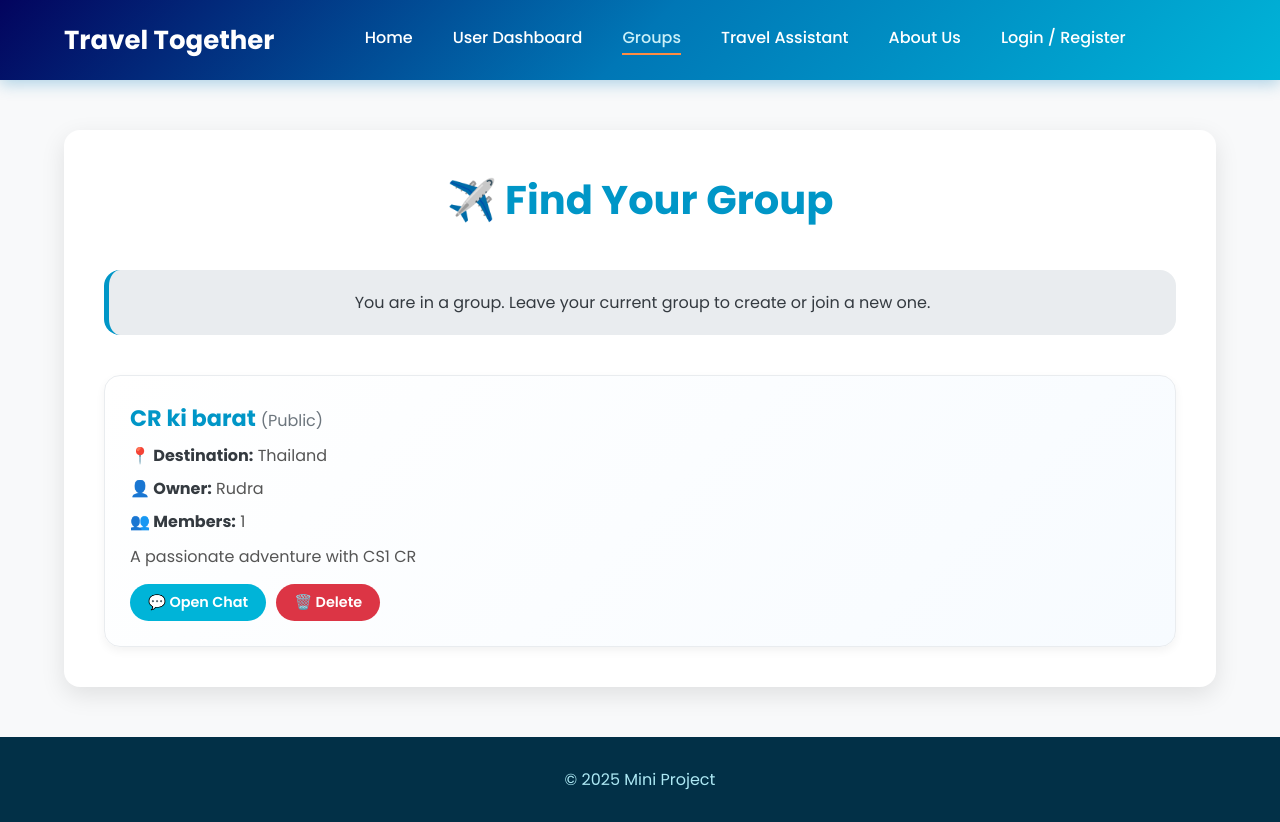
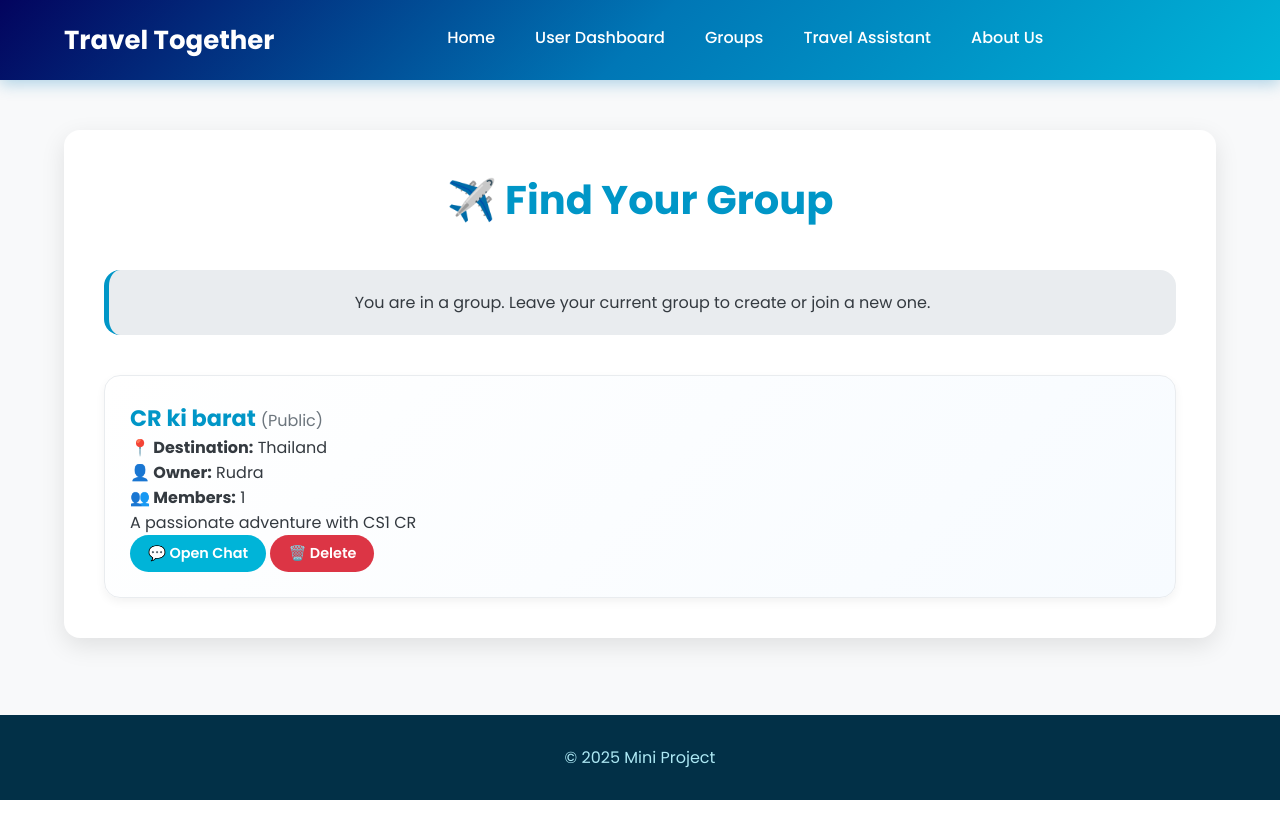
Before and after one commit to Dev-saxena11/mini_project, a Flask app: page /groups in a window 1280 px wide. After the commit the page ends 800 px from the top, so only its background shows below. Run offline with Flask 3, Linux system fonts and the light colour scheme; a user stored in the database is signed in; data comes from the database, SQL or seed files in the repository.

Commit message:
mara dulha bhi nache ga ab

```diff
--- a/static/style.css
+++ b/static/style.css
@@ -66,10 +80,6 @@ hr { border: none; height: 1px; background-color: var(--light-gray); margin: 20p
 .group-list { list-style: none; padding: 0; display: flex; flex-direction: column; gap: 20px; }
 .group-item h3 { font-size: 1.4rem; color: var(--primary-color); }
 .group-item h3 .type { font-size: 1rem; color: #6c757d; font-weight: 400; }
-.group-item p { margin: 8px 0; color: #555; }
-.group-item p strong { color: var(--text-color); }
-.group-item .desc { margin: 10px 0 15px; }
-.group-actions { display: flex; flex-wrap: wrap; gap: 10px; margin-top: 15px; }
 .info-box { background-color: var(--light-gray); padding: 20px; text-align: center; border-radius: var(--border-radius); border-left: 5px solid var(--primary-color); margin-bottom: 40px; }
 .no-group-info { text-align: center; padding: 40px; border: 2px dashed var(--light-gray); border-radius: var(--border-radius); }
 .no-group-info h3 { font-size: 1.5rem; color: var(--primary-color); }
--- a/templates/groups.html
+++ b/templates/groups.html
@@ -8,22 +8,21 @@
 </head>
 <body>
     <header class="navbar">
-        <div class="logo">Travel Together</div>
+        <div class="logo">
+            <p>Travel Together</p>
+        </div>
         <nav class="nav-links" id="nav-links">
             <a href="/home">Home</a>
             <a href="/user">User Dashboard</a>
-            <a href="/groups" class="active">Groups</a>
+            <a href="/groups">Groups</a>
             <a href="/travel">Travel Assistant</a>
             <a href="/about">About Us</a>
-            {% if username %}
-               <span style="margin-left: 15px;">👋 Hello, {{ username }}</span>
-               <a href="/logout">Logout</a>
-            {% else %}
-               <a href="/auth">Login / Register</a>
-            {% endif %}
+
         </nav>
         <div class="menu-toggle" id="menu-toggle">
-            <span class="bar"></span><span class="bar"></span><span class="bar"></span>
+            <div class="bar"></div>
+            <div class="bar"></div>
+            <div class="bar"></div>
         </div>
     </header>
 
@@ -90,6 +89,7 @@
                         </li>
                     {% endfor %}
                 </ul>
+
             {% else %}
                 <div class="no-group-info">
                      <h3>No groups available yet.</h3>
```
Also changed, not shown: other parts of static/style.css (+28 -82 lines), templates/user.html (+2 -7 lines).
